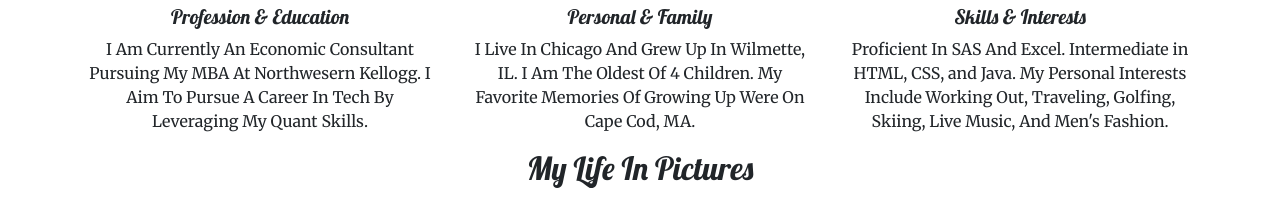
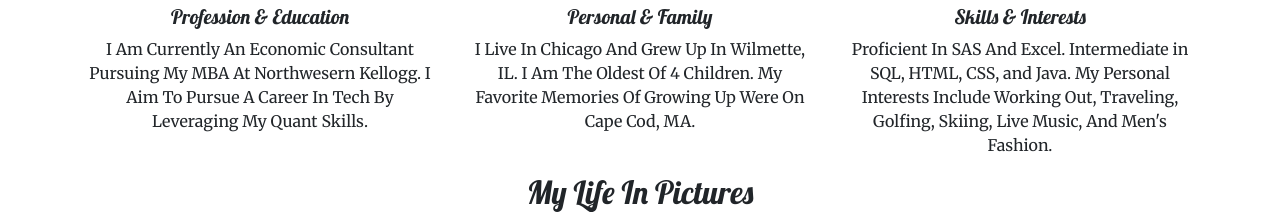
Before and after one commit to connolj2/connolj2.github.io, a plain HTML site: page comeinside.html in a window 1280 px wide. Shown: the part 582-799 px from the top of the page. Drawn offline with nearby package versions, Linux system fonts and the light colour scheme.

Commit message:
Update comeinside.html

```diff
--- a/comeinside.html
+++ b/comeinside.html
@@ -73,7 +73,7 @@
     <div class="col-sm-4 text-center">
       <h1><i class="fas fa-edit"></i></h1>
       <h5>Skills & Interests</h5>
-      <p>Proficient In SAS And Excel. Intermediate in HTML, CSS, and Java. My Personal Interests Include Working Out, Traveling, Golfing, Skiing, Live Music, And Men's Fashion.</p>
+      <p>Proficient In SAS And Excel. Intermediate in SQL, HTML, CSS, and Java. My Personal Interests Include Working Out, Traveling, Golfing, Skiing, Live Music, And Men's Fashion.</p>
     </div>
   </div>
 </div>
```
